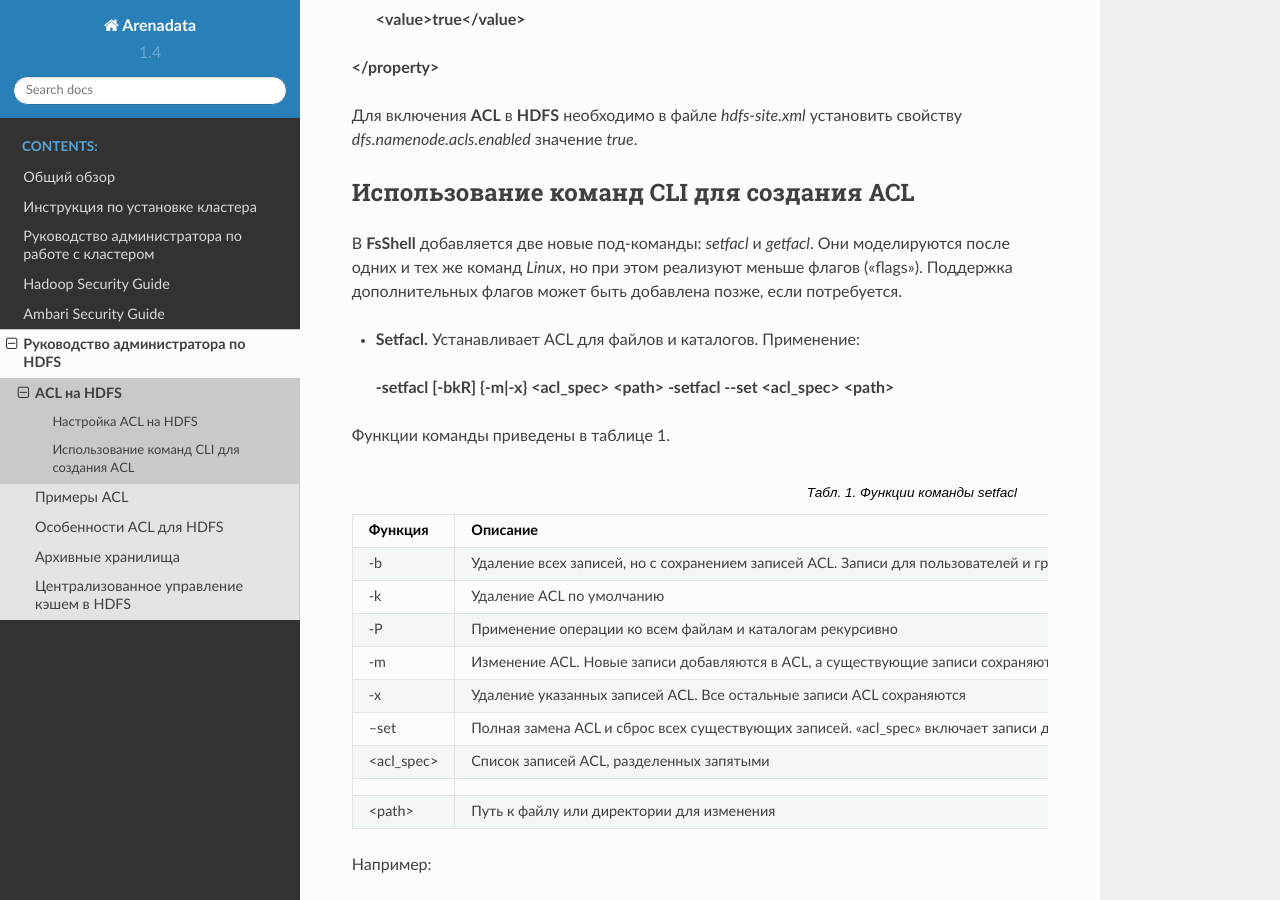
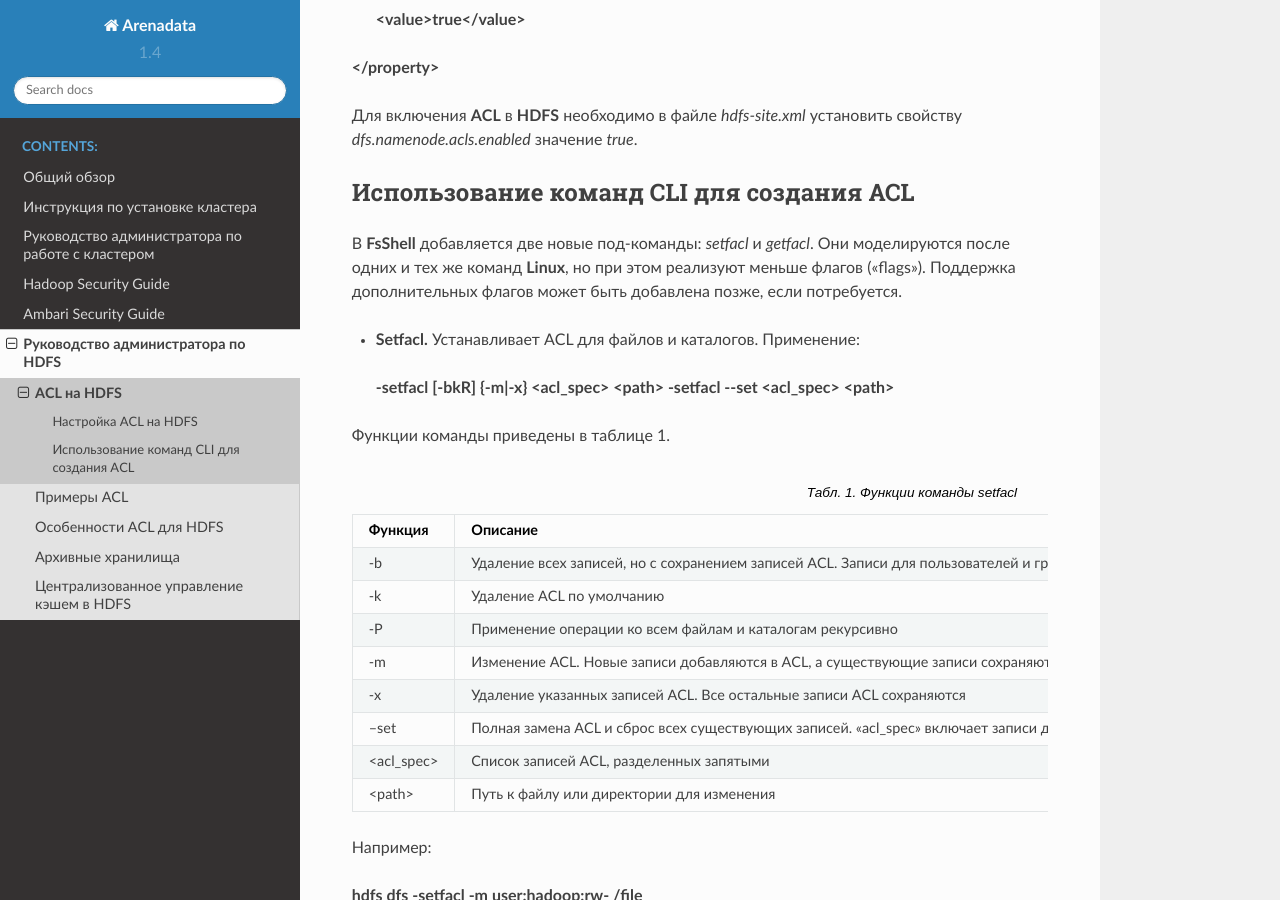
Before and after one commit to arenadata/docs_adps, a Sphinx documentation site: the page built from source/HDFSadmin/ACLonHDFS.rst, in a window 1280 px wide and 900 px high, scrolled down 496 px. Built offline with Sphinx 7.4.7 and the Read the Docs theme 2.0.0, drawn with Linux system fonts in a browser that asks for light colours.

```diff
--- a/source/HDFSadmin/ACLonHDFS.rst
+++ b/source/HDFSadmin/ACLonHDFS.rst
@@ -27,7 +27,7 @@ ACL на HDFS
 Использование команд CLI для создания ACL
 ^^^^^^^^^^^^^^^^^^^^^^^^^^^^^^^^^^^^^^^^^
 
-В **FsShell** добавляется две новые под-команды: *setfacl* и *getfacl*. Они моделируются после одних и тех же команд *Linux*, но при этом реализуют меньше флагов («flags»). Поддержка дополнительных флагов может быть добавлена позже, если потребуется.
+В **FsShell** добавляется две новые под-команды: *setfacl* и *getfacl*. Они моделируются после одних и тех же команд **Linux**, но при этом реализуют меньше флагов («flags»). Поддержка дополнительных флагов может быть добавлена позже, если потребуется.
 
 +	**Setfacl.** Устанавливает ACL для файлов и каталогов. Применение:
 
@@ -46,7 +46,6 @@ ACL на HDFS
    "-x", "Удаление указанных записей ACL. Все остальные записи ACL сохраняются"
    "--set", "Полная замена ACL и сброс всех существующих записей. «acl_spec» включает записи для пользователей и групп для совместимости с разрешениями"
    "<acl_spec>", "Список записей ACL, разделенных запятыми"
-   "", ""
    "<path>", "Путь к файлу или директории для изменения"
 
 
```
